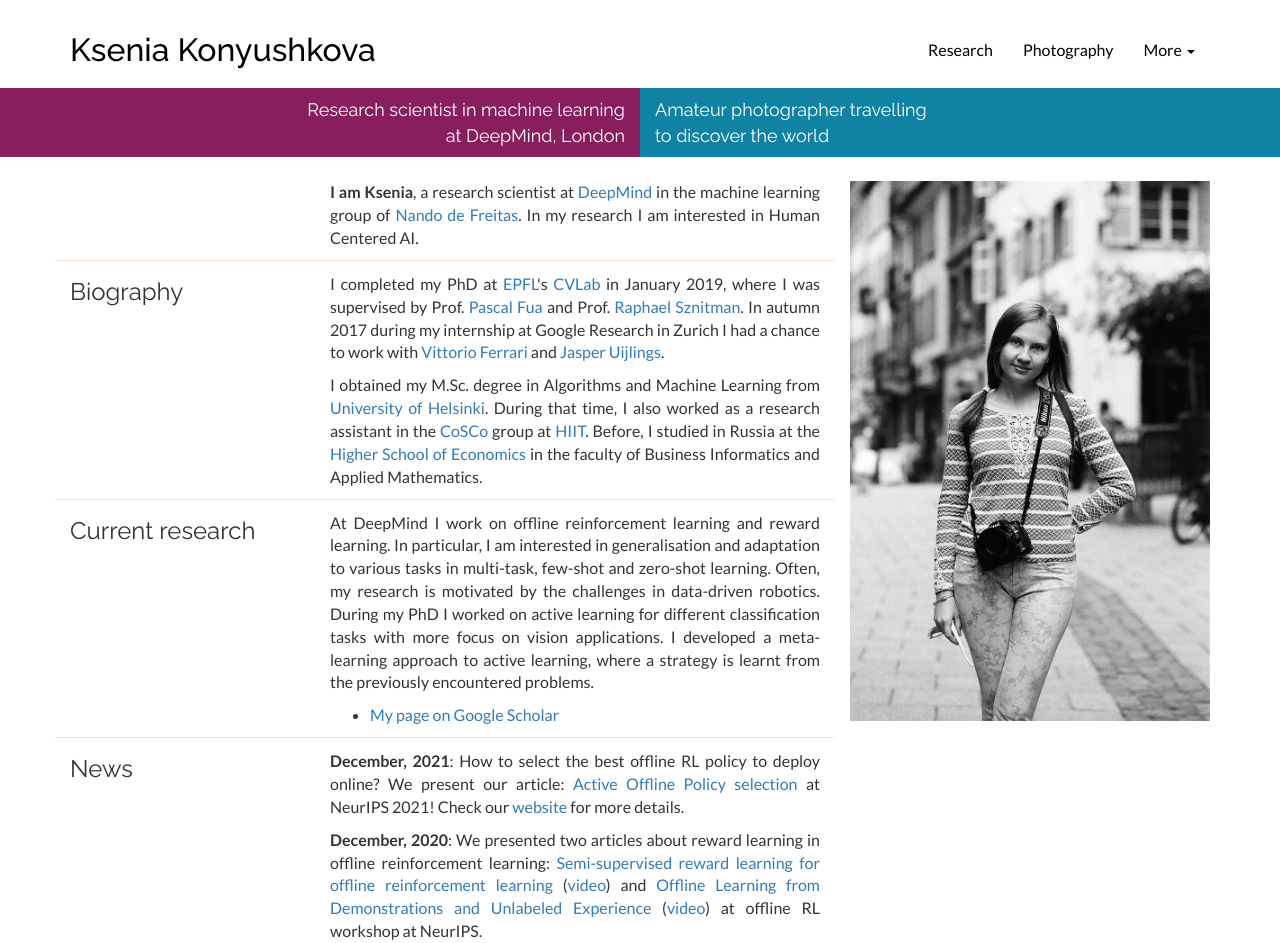
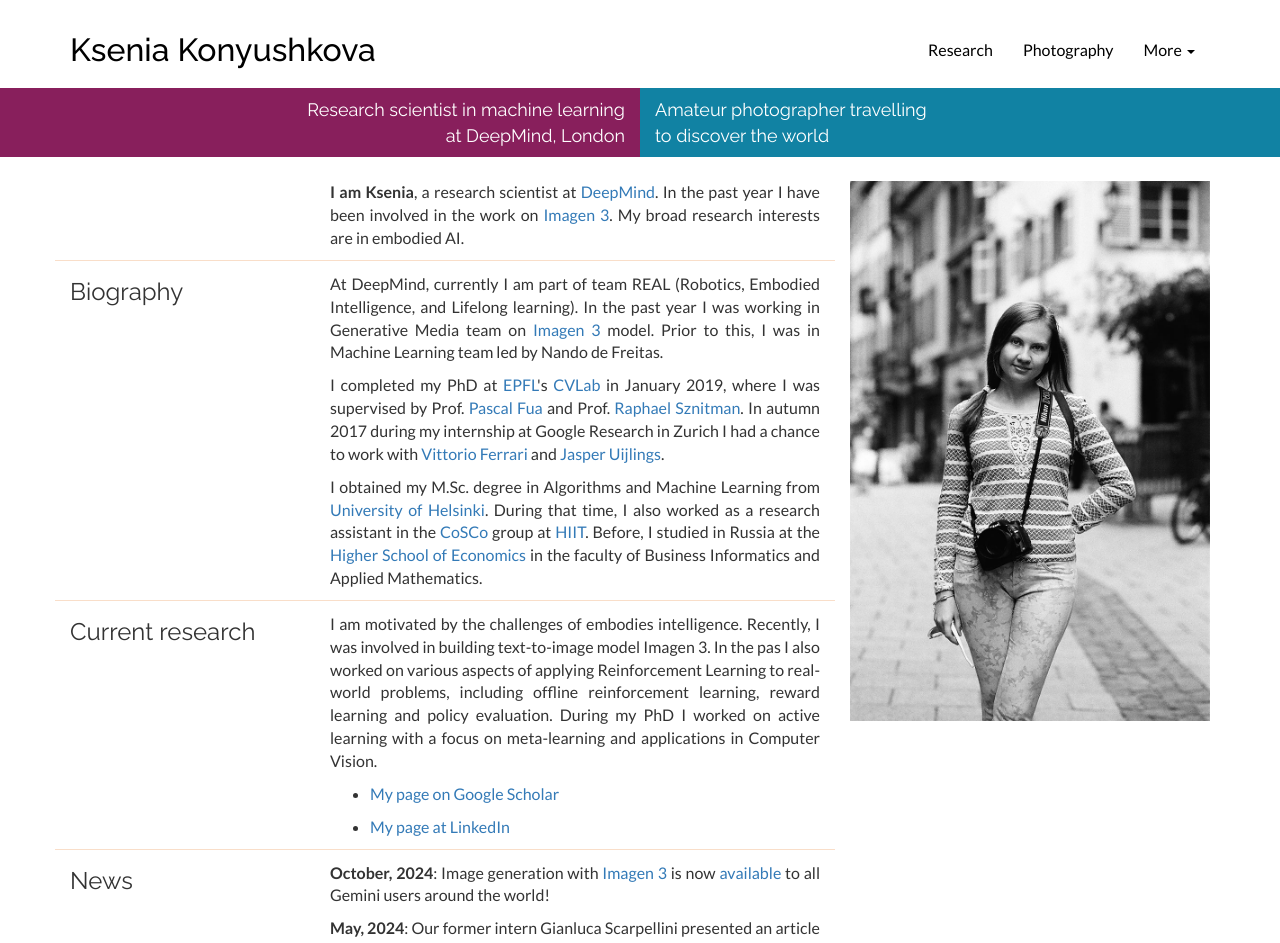
Before and after one commit to ksenia-konyushkova/ksyu-web, a Jekyll site: the page built from index.html, in a window 1280 px wide. Shown: the top 943 px of the page. Built offline with Jekyll 4.4.1, drawn with Linux system fonts in a browser that asks for light colours; nearby versions of some CDN libraries; some of the changed text lies outside the part shown.

Commit message:
updates Nov 2024

```diff
--- a/index.html
+++ b/index.html
@@ -8,9 +8,8 @@ layout: homepage
 
       <div class="col-md-8 col-md-offset-4 justified">
         <p>
-<strong>I am Ksenia</strong>, a research scientist at <a href="https://deepmind.com/">DeepMind</a> in the machine learning group of <a href=
-https://www.cs.ox.ac.uk/people/nando.defreitas/">Nando de Freitas</a>.
-In my research I am interested in Human Centered AI.
+<strong>I am Ksenia</strong>, a research scientist at <a href="https://deepmind.com/">DeepMind</a>.
+In the past year I have been involved in the work on <a href="https://deepmind.google/technologies/imagen-3/">Imagen 3</a>. My broad research interests are in embodied AI.
         </p>
       </div>
     </div>
@@ -20,6 +19,10 @@ In my research I am interested in Human Centered AI.
         <h3>Biography</h3>
       </div>
       <div class="col-md-8 justified">
+        <p>
+At DeepMind, currently I am part of team REAL (Robotics, Embodied Intelligence, and Lifelong learning).
+In the past year I was working in Generative Media team on <a href="https://deepmind.google/technologies/imagen-3/">Imagen 3</a> model. Prior to this, I was in Machine Learning team led by Nando de Freitas.
+</p>
         <p>
 I completed my PhD at <a href="https://www.epfl.ch/schools/ic/">EPFL</a>'s <a href="http://cvlab.epfl.ch/">CVLab</a> in January 2019, where I was supervised by Prof. <a href="https://people.epfl.ch/pascal.fua/bio?lang=en">Pascal Fua</a> and Prof. <a href="https://sites.google.com/site/sznitr/">Raphael Sznitman</a>.
 In autumn 2017 during my internship at Google Research in Zurich I had a chance to work with <a href="https://research.google.com/pubs/105461.html">Vittorio Ferrari</a> and <a href="https://research.google.com/pubs/JasperUijlings.html">Jasper Uijlings</a>.
@@ -37,15 +40,15 @@ Before, I studied in Russia at the <a href="https://www.hse.ru/en/">Higher Schoo
       </div>
       <div class="col-md-8 justified">
         <p>
-At DeepMind I work on offline reinforcement learning and reward learning.
-In particular, I am interested in generalisation and adaptation to various tasks in multi-task, few-shot and zero-shot learning.
-Often, my research is motivated by the challenges in data-driven robotics.
-During my PhD I worked on active learning for different classification tasks with more focus on vision applications.
-I developed a meta-learning approach to active learning, where a strategy is learnt from the previously encountered problems.
+I am motivated by the challenges of embodies intelligence. Recently, I was involved in building text-to-image model Imagen 3. In the pas I also worked on various aspects of applying Reinforcement Learning to real-world problems, including offline reinforcement learning, reward learning and policy evaluation.
+During my PhD I worked on active learning with a focus on meta-learning and applications in Computer Vision.
 
         </p>
         <ul>
           <li><a href="https://scholar.google.ch/citations?user=gTACuSgAAAAJ&hl=en">My page on Google Scholar</a></li>
+        </ul>
+<ul>
+          <li><a href="https://www.linkedin.com/in/ksenia-konyushkova-405190141/">My page at LinkedIn</a></li>
         </ul>
       </div>
     </div>
@@ -55,15 +58,12 @@ I developed a meta-learning approach to active learning, where a strategy is lea
       </div>
       <div class="col-md-8 justified">
     <p>
-        <strong>December, 2021</strong>: How to select the best offline RL policy to deploy online? We present our article: <a href="https://arxiv.org/abs/2106.10251"><span class="s2">Active Offline Policy selection</span></a> at NeurIPS 2021! Check our <a href="https://sites.google.com/view/
-active-ops"><span class="s2">website</span></a> for more details.
+        <strong>October, 2024</strong>: Image generation with <a href="https://deepmind.google/technologies/imagen-3/"><span class="s2">Imagen 3</span></a> is now <a href="https://x.com/GeminiApp/status/1844061028742820059"><span class="s2">available</span></a> to all Gemini users around the world!
     </p>
     <p>
-        <strong>December, 2020</strong>: We presented two articles about reward learning in offline reinforcement learning: <a href="https://arxiv.org/pdf/2012.06899.pdf"><span class="s2">Semi-supervised reward learning for offline reinforcement learning</span></a> (<a href="https://www.youtube.com/watch?v=OxEb4-fEY4M&feature=youtu.be"><span class="s2">video</span></a>) and <a href="https://arxiv.org/pdf/2011.13885.pdf"><span class="s2">Offline Learning from Demonstrations and Unlabeled Experience</span></a> (<a href="https://www.youtube.com/watch?v=AoXfGvWNRXo&feature=youtu.be"><span class="s2">video</span></a>) at offline RL workshop at NeurIPS.
-    </p>
-    <p>
-        <strong>June, 2020</strong>: Our article <a href="http://www.roboticsproceedings.org/rss16/p076.pdf"><span class="s2">Scaling data-driven robotics with reward sketching and batch reinforcement learning</span></a> was presented at RSS. For more details, check our <a href="https://sites.google.com/view/data-driven-robotics/"><span class="s2">website</span></a>, <a href="https://www.youtube.com/watch?v=HCcoi9EofoA&feature=emb_logo"><span class="s2">video</span></a> and <a href="https://github.com/deepmind/deepmind-research/tree/master/sketchy"><span class="s2">dataset</span></a>.
-    </p>
+        <strong>May, 2024</strong>: Our former intern Gianluca Scarpellini presented an article <a href="https://openreview.net/forum?id=o5Bqa4o5Mi"><span class="s2">Pi2vec: Policy Representation with Successor Features
+</span></a> at ICLR 2024!
+</p>
       </div>
     </div>
   </div>
```
